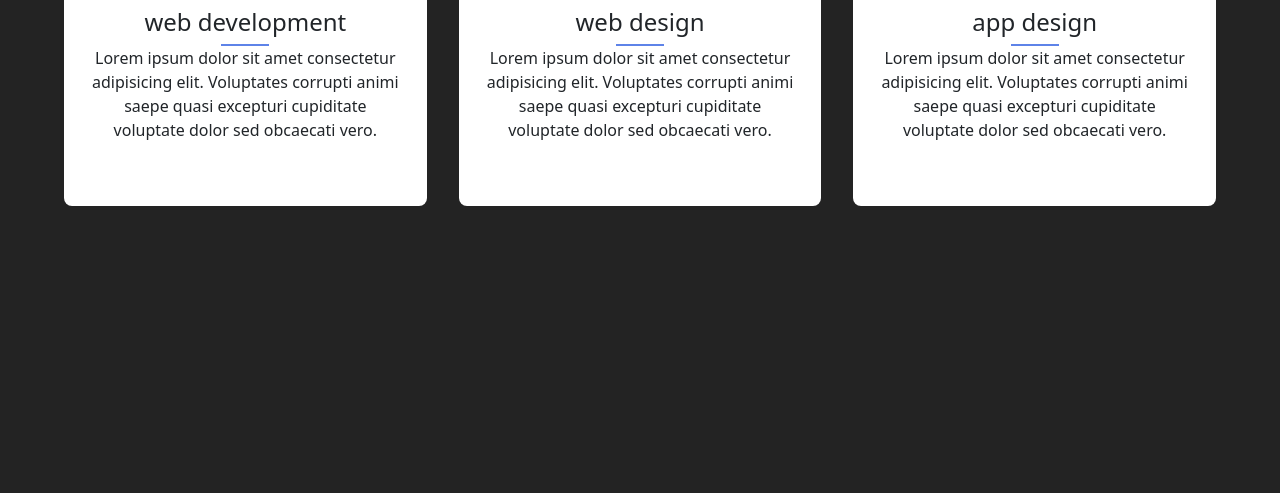
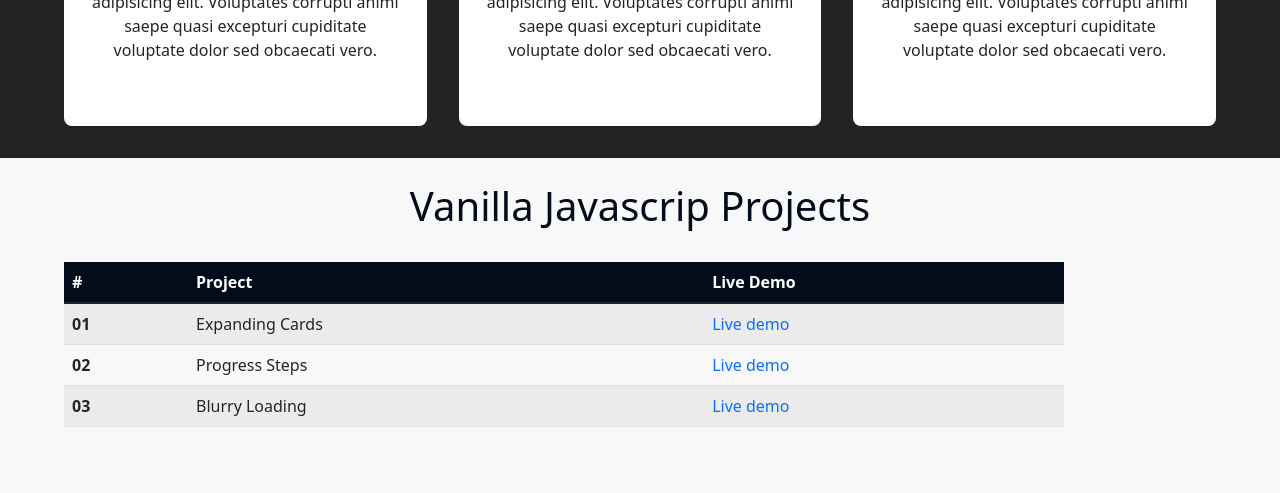
Before and after one commit to Jakaza/Portfolio, a plain HTML site: page index.html in a window 1280 px wide. Shown: the part 2283-2776 px from the top of the page. Before the commit the page ends 2521 px from the top, so only its background shows below. Drawn offline with nearby package versions, Linux system fonts and the light colour scheme; files whose address does not match are found by name.

Commit message:
Add Vanilla project and show progress bar

```diff
--- a/app.js
+++ b/app.js
@@ -7,6 +7,34 @@ const closeLinks = document.querySelectorAll('.close')
   if(window.innerWidth <= 883){
     document.querySelector('.user-details').classList.toggle('user-details-svg')
   }
+
+
+
+
+  function progressBar(){
+
+    let winScroll = document.body.scrollTop || document.documentElement.scrollTop
+
+    console.log( winScroll );
+    console.log( winScroll2 );
+
+
+    alert()
+
+
+  }
+
+  window.addEventListener('scroll', function(){
+    let scroll = document.body.scrollTop || document.documentElement.scrollTop
+    let height = document.documentElement.scrollHeight - document.documentElement.clientHeight
+
+    let scrollPosition = (scroll / height) * 100;
+
+    document.querySelector('.progress-bar').style.width = `${scrollPosition}%`;
+
+  })
+
+
 
 
 openBtn.addEventListener('click', function(){
--- a/index.html
+++ b/index.html
@@ -13,6 +13,8 @@
     <link rel="stylesheet" href="theme/about-me.css">
     <link rel="stylesheet" href="theme/skills.css">
     <link rel="stylesheet" href="theme/service.css">
+    <link rel="stylesheet" href="theme/vanilla-project.css">
+    <link rel="stylesheet" href="theme/animation.css">
 </head>
 <body>
 
@@ -56,6 +58,9 @@
                 </div>
             </nav>
         </div>
+
+        <!-- animation  -->
+        <div class="progress-bar"></div>
 
     </header>
 
@@ -474,7 +479,7 @@
               <!-- single service -->
               <article class="service">
                 <i class="fab fa-sketch service-icon"></i>
-                <h4>web design</h4>
+                <h4>app design</h4>
                 <div class="underline"></div>
                 <p>
                   Lorem ipsum dolor sit amet consectetur adipisicing elit. Voluptates
@@ -485,8 +490,8 @@
               <!-- end of single service -->
               <!-- single service -->
               <article class="service">
-                <i class="fab fa-android service-icon"></i>
-                <h4>app design</h4>
+                <i class="fa-solid service-icon fa-user-graduate"></i>
+                <h4>Mentorship</h4>
                 <div class="underline"></div>
                 <p>
                   Lorem ipsum dolor sit amet consectetur adipisicing elit. Voluptates
@@ -501,8 +506,47 @@
           <!-- end of services -->
 
 
+
+          <section class="vanilla-projects-container">
+            <div class="inner-vanilla-projects">
+            <div class="section-title section-title2 ">
+                <h1 class="pt-4">Vanilla Javascrip Projects</h1>
+              </div>
+
+              <table class="table table-striped" style="max-width: 1000px;">
+                <thead style="background-color: #020c1b; color: white;">
+                  <tr>
+                    <th scope="col">#</th>
+                    <th scope="col">Project</th>
+                    <th scope="col">Live Demo</th>
+                  </tr>
+                </thead>
+                <tbody>
+                  <tr>
+                    <th scope="row">01</th>
+                    <td>Expanding Cards</td>
+                    <td><a href="">Live demo</a></td>
+                  </tr>
+                  <tr>
+                    <th scope="row">02</th>
+                    <td>Progress Steps</td>
+                    <td><a href="">Live demo</a></td>
+                  </tr>
+                  <tr>
+                    <th scope="row">03</th>
+                    <td>Blurry Loading</td>
+                    <td><a href="">Live demo</a></td>
+                  </tr>
+                </tbody>
+              </table>
+
+
+            </div>
+          </section>
+
+
     <!-- scoll button -->
-    <button style="position: fixed; bottom: 20px; right: 20px; z-index: 1000;" class="button-scroll hide-button-scroll">
+    <button style="position: fixed; bottom: 20px; right: 20px; z-index: 99;" class="button-scroll hide-button-scroll">
         <i class="fa fa-arrow-up" aria-hidden="true"></i>
     </button>
 
--- /dev/null
+++ b/theme/animation.css
@@ -0,0 +1,10 @@
+
+
+.progress-bar{
+    position: absolute;
+    top: 0;
+    width: 0;
+    height: 4px;
+    background-color: #5e83e8;
+    transition: all 0.1s linear;
+}
--- a/theme/main.css
+++ b/theme/main.css
@@ -25,7 +25,6 @@ body{
     --text-lblue:#ccd6f6;
     --text-grey: #495670;
     --text-white: #f8f8f8;
-
 }
 
 
@@ -44,6 +43,7 @@ main{
     width: 90%;
     margin: 0 auto;
     height: inherit;
+    padding-top: 5rem;
 }
 
 .user-details-svg{
--- a/theme/navbar.css
+++ b/theme/navbar.css
@@ -40,11 +40,12 @@ a{
 
 
 header{
-    position: relative;
+    position: fixed;
     width: 100%;
     height: 5rem;
     background-color: var(--bg-black-2);
     box-shadow: var(--box-shadow);
+    z-index: 100;
 }
 
 .inner-header{
@@ -129,6 +130,7 @@ nav .links {
     transition: var(--transition);
     -webkit-transform: translateX(100%);
     transform: translateX(100%);
+    z-index: 200;
 }
 
 .show-sidebar {
--- /dev/null
+++ b/theme/vanilla-project.css
@@ -0,0 +1,35 @@
+
+:root{
+    --transition: all 0.3s linear;
+    --spacing: 0.15rem;
+    --clr-grey-1: hsl(209, 61%, 16%);
+
+
+    --bg-blue-1:#5e83e8;
+    --bg-black-1: #020c1b;
+    --bg-black-2: rgb(35, 35, 35);
+    --box-shadow: rgb(0 0 0 / 5%) 0px 5px 10px;
+
+    --text-lblue:#ccd6f6;
+    --text-grey: #495670;
+    --text-white: #f8f8f8;
+}
+
+.vanilla-projects-container{
+    width: 100%;
+    height: auto;
+    background-color: var(--text-white);
+}
+
+.inner-vanilla-projects{
+    position: relative;
+    width: 90%;
+    margin: 0 auto;
+    height: inherit;
+    padding-bottom: 50px;
+}
+
+.section-title2{
+    color: var(--bg-black-1);
+    margin-bottom: 2rem;
+}
```
Also changed, not shown: backend/desktop.html (added), backend/desktop.js (added).
